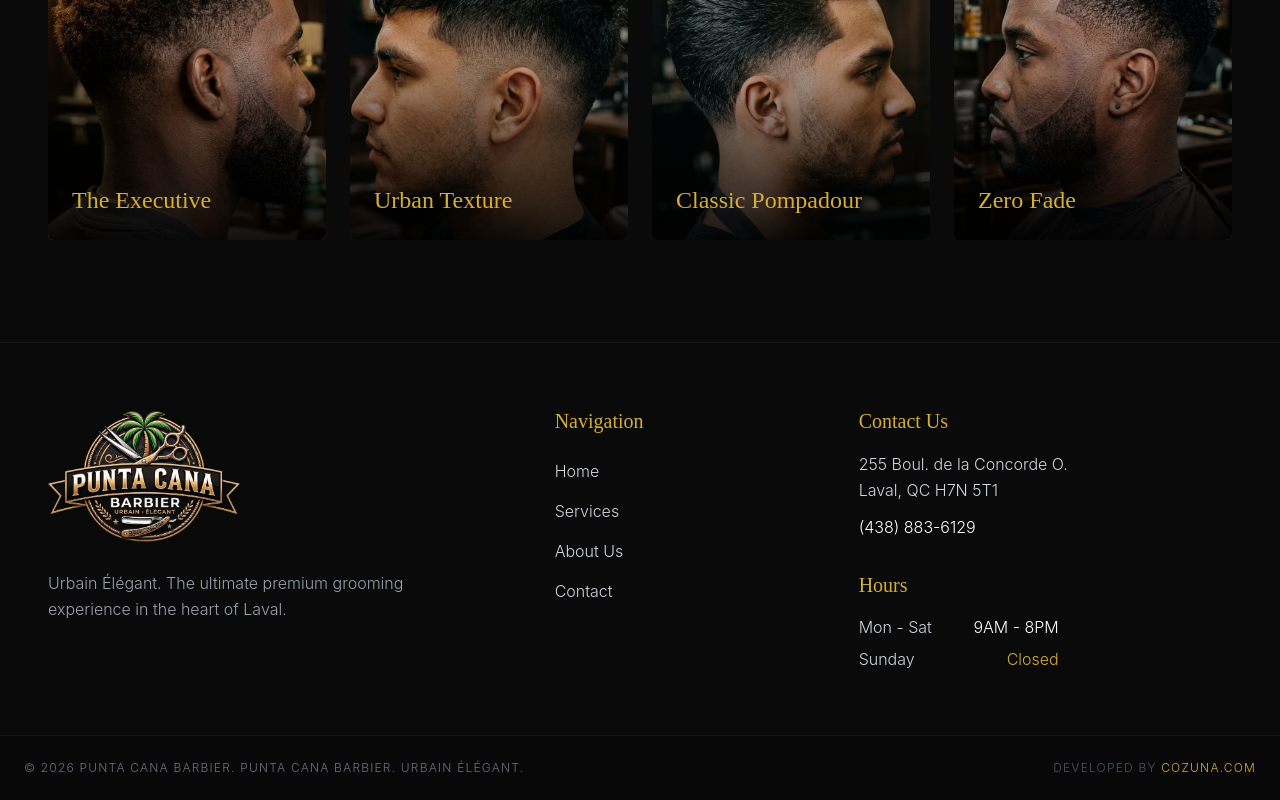
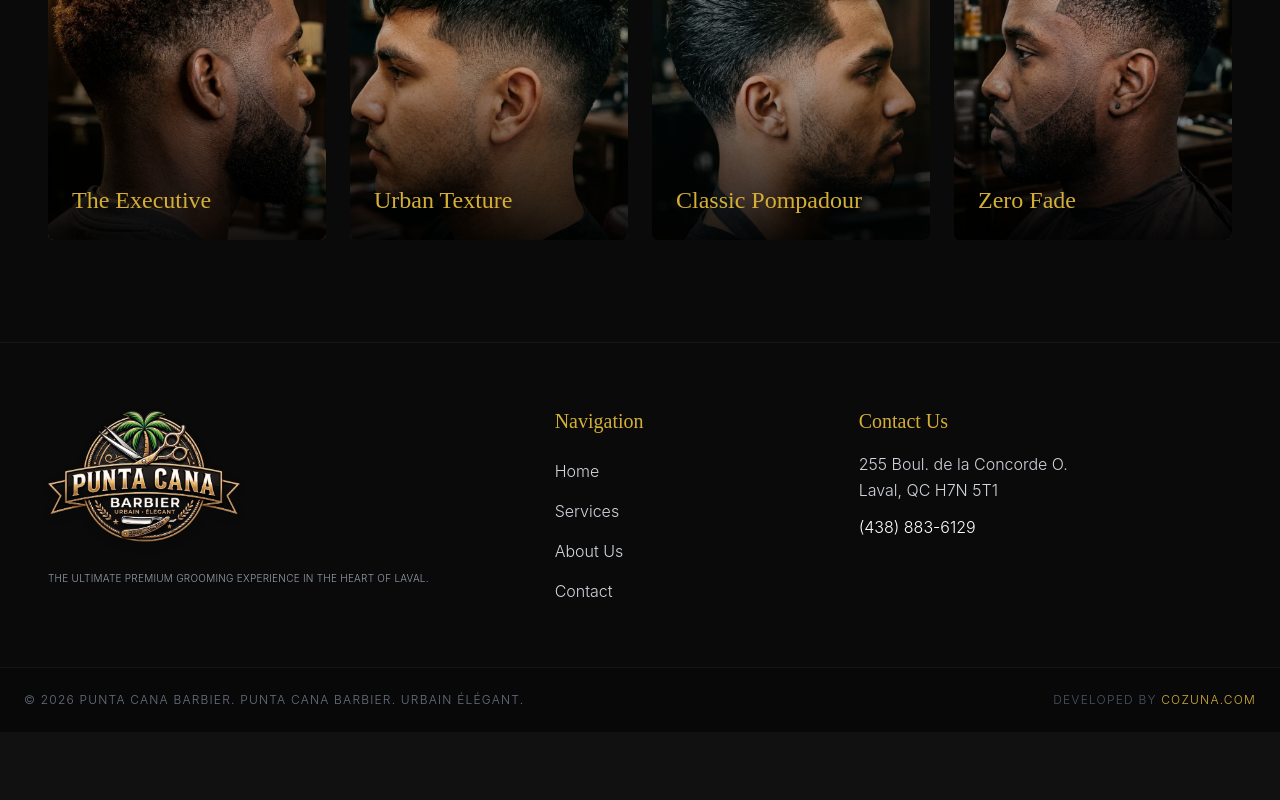
Before and after one commit to cozunap/puntacanabarbier, a React (Vite) app: page / in a window 1280 px wide. Shown: the part 1839-2639 px from the top of the page. After the commit the page ends 2571 px from the top, so only its background shows below. Built offline with nearby package versions, Linux system fonts and the light colour scheme.

Commit message:
Update footer text and remove hours

```diff
--- a/src/components/Footer.jsx
+++ b/src/components/Footer.jsx
@@ -14,8 +14,8 @@ export default function Footer() {
             alt="Punta Cana Barbier"
             className="w-40 md:w-48 h-auto object-contain drop-shadow-lg"
           />
-          <p className="text-gray-400 font-light leading-relaxed max-w-sm">
-            Urbain Élégant. The ultimate premium grooming experience in the heart of Laval.
+          <p className="text-gray-400 font-light leading-relaxed max-w-sm text-[10px] tracking-wide uppercase">
+            The ultimate premium grooming experience in the heart of Laval.
           </p>
         </div>
 
@@ -30,7 +30,7 @@ export default function Footer() {
           </ul>
         </div>
 
-        {/* Contact & Hours Column (Right) */}
+        {/* Contact Column (Right) */}
         <div className="md:col-span-6 lg:col-span-4 flex flex-col gap-8">
           <div className="flex flex-col gap-3 text-gray-300 font-light">
             <h4 className="font-serif text-xl text-gold mb-1">Contact Us</h4>
@@ -41,16 +41,6 @@ export default function Footer() {
             <a href="tel:+14388836129" className="text-white hover:text-gold transition-colors">
               (438) 883-6129
             </a>
-          </div>
-
-          <div className="flex flex-col gap-3 text-gray-300 font-light">
-            <h4 className="font-serif text-xl text-gold mb-1">Hours</h4>
-            <div className="grid grid-cols-2 gap-2 max-w-[200px]">
-              <span>Mon - Sat</span>
-              <span className="text-white text-right">9AM - 8PM</span>
-              <span>Sunday</span>
-              <span className="text-gold text-right">Closed</span>
-            </div>
           </div>
         </div>
 
```
